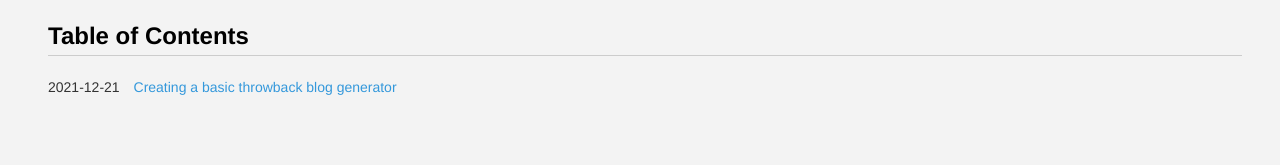
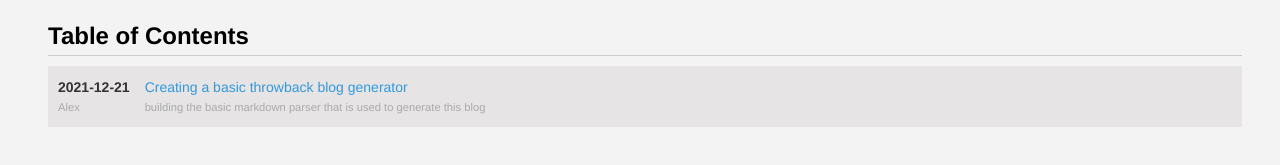
Before and after one commit to asieke/asieke.github.io, a website: page index.html in a window 1280 px wide. Shown: the part 71-236 px from the top of the page. Drawn offline with Linux system fonts and the light colour scheme.

Commit message:
updated styling for table of contents

```diff
--- a/index.html
+++ b/index.html
@@ -28,8 +28,14 @@
     TABLE_OF_CONTENTS.forEach(i => {
       let html = `
         <div class='table-item'>
-          <span class='table-date'>${i.date}</span>
-          <a href=${i.url}>${i.title}</a>
+          <div class='table-date'>
+            ${i.date}<br />
+            <span>${i.author}</span>
+          </div>
+          <div class='table-meta'>
+            <a href=${i.url}>${i.title}</a><br />
+            <span>${i.description}</span>
+          </div>
         </div>
       `
       document.getElementById("tableofcontents").insertAdjacentHTML("afterend", html);
--- a/public/css/styles.css
+++ b/public/css/styles.css
@@ -56,11 +56,25 @@ h1 {
 }
 
 .table-item {
-  padding: 10px 0px 15px 0px;
+  display: flex;
+  padding: 10px 0px 10px 10px;
+  background-color: #e6e4e4;
+  margin-bottom: 10px;
 }
 
-.table-item span {
-  padding-right: 10px;
+.table-date {
+  font-size: 1em;
+  font-weight: bold;
+}
+
+.table-meta {
+  padding-left: 15px;
+}
+
+.table-meta span, .table-date span {
+  font-size: 0.8em;
+  font-weight: normal;
+  color: #aaa
 }
 
 a {
```
